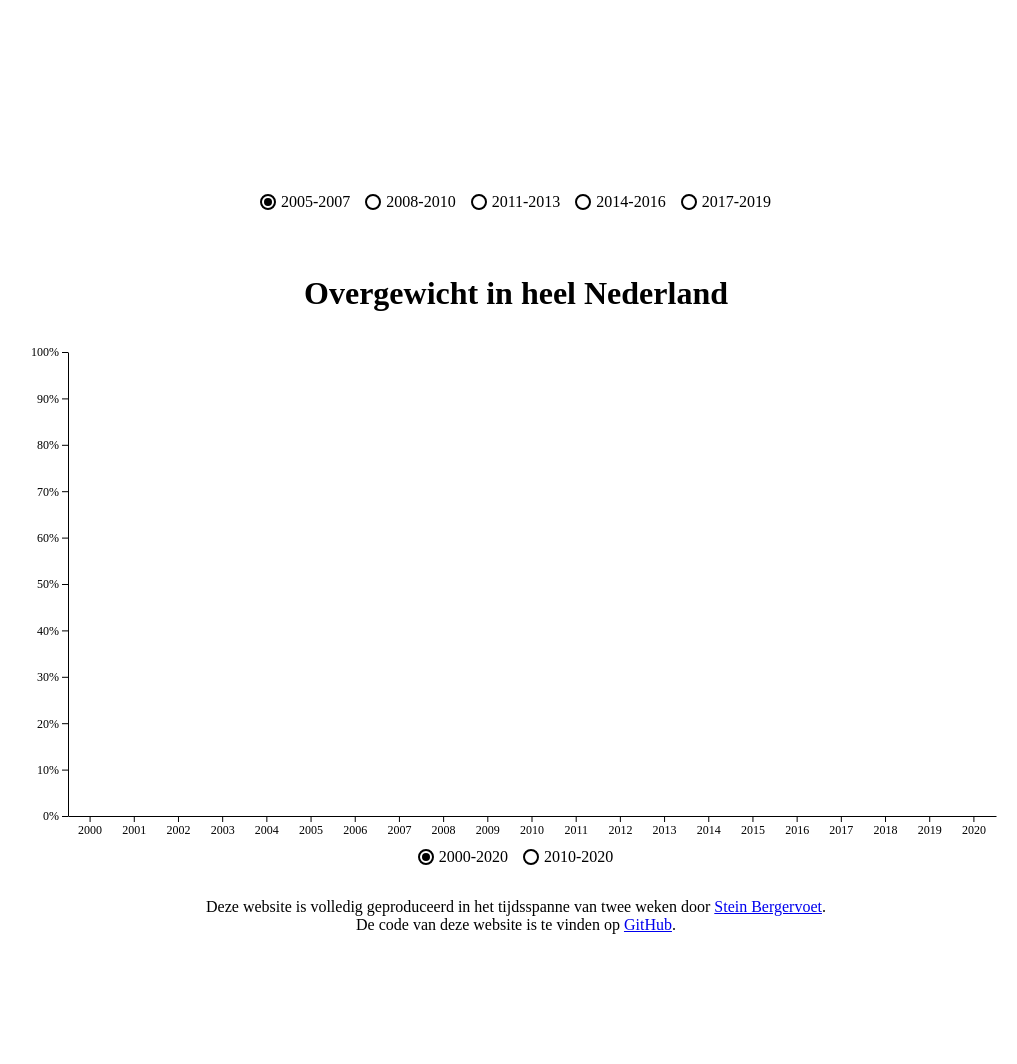
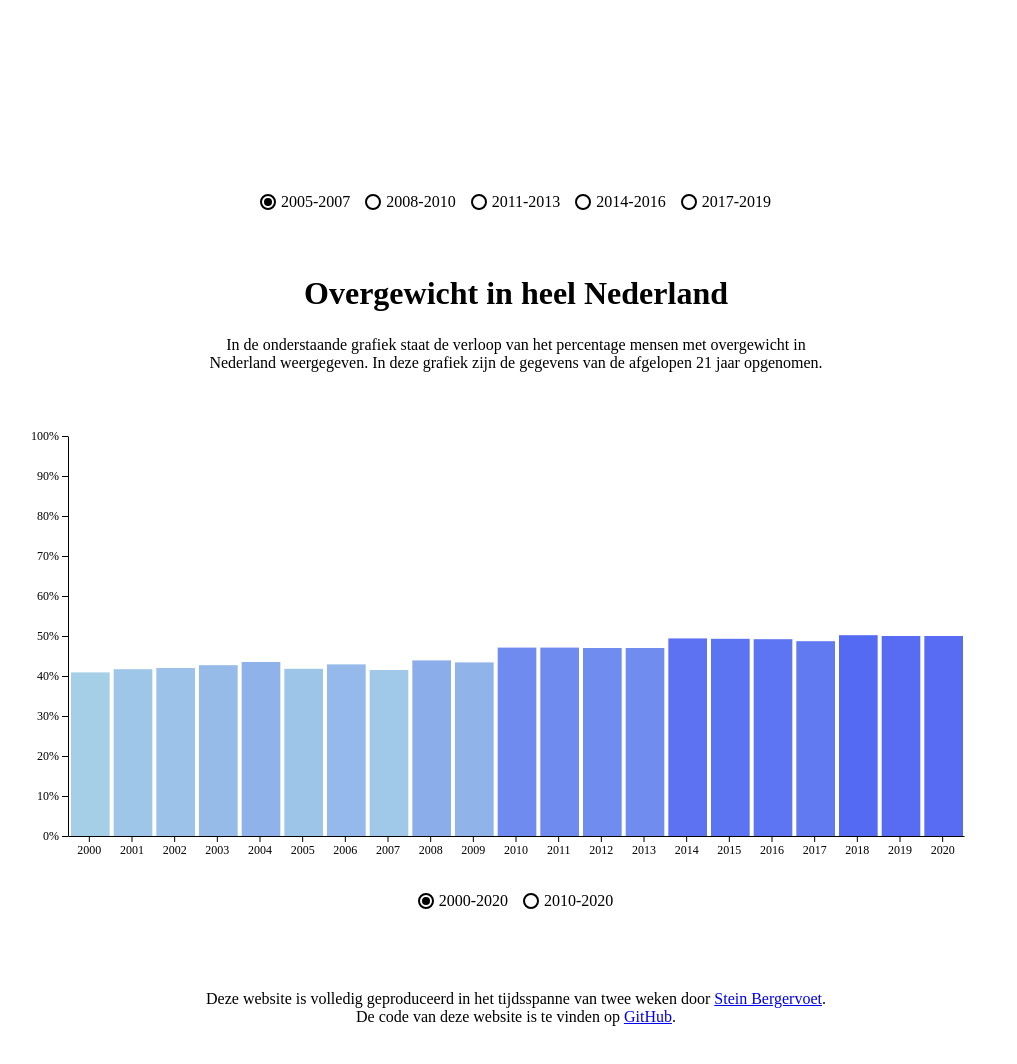
Before and after one commit to Steinberg99/frontend-data, a plain HTML site: page index.html in a window 1280 px wide. Shown: the part 1062-2126 px from the top of the page, without its empty margins (124-1141 px from the left). Before the commit the page ends 2012 px from the top, so only its background shows below. Drawn offline with nearby package versions, Linux system fonts and the light colour scheme; no server answers; a web font is replaced by a local one.

Commit message:
Add transitions to chart

```diff
--- a/chart.js
+++ b/chart.js
@@ -6,6 +6,7 @@ overweightChart.attr("width", chartWidth).attr("height", chartHeight);
 let overweightChartGroup = overweightChart.append("g");
 
 let x;
+let y;
 
 // Main function.
 function main() {
@@ -14,20 +15,17 @@ function main() {
 
 // Function to draw the initial chart.
 function drawChart(data) {
-  const padding = 32;
+  const padding = 48;
 
-  x = d3
+  x = d3 // Scale band for the x axis.
     .scaleBand()
     .domain(d3.range(data.length))
     .range([0, chartWidth - padding * 2]);
 
-  overweightChartGroup
+  overweightChartGroup // Add the x axis to the svg element.
     .append("g")
     .attr("id", "xAxis")
-    .attr(
-      "transform",
-      `translate(${padding * 1.5}, ${chartHeight - padding + 8})`
-    )
+    .attr("transform", `translate(${padding}, ${chartHeight - padding})`)
     .call(
       d3
         .axisBottom(x)
@@ -35,15 +33,15 @@ function drawChart(data) {
         .tickFormat(i => `${data[i].year}`)
     );
 
-  const y = d3
+  y = d3 // Scale for the y axis.
     .scaleLinear()
     .domain([100, 0])
-    .range([0, chartHeight - padding]);
+    .range([0, chartHeight - padding * 2]);
 
-  overweightChartGroup
+  overweightChartGroup // Add the y axis to the svg element.
     .append("g")
     .attr("id", "yAxis")
-    .attr("transform", `translate(${padding * 1.5}, 8)`)
+    .attr("transform", `translate(${padding}, ${padding})`)
     .call(
       d3
         .axisLeft(y)
@@ -56,7 +54,52 @@ function drawChart(data) {
 }
 
 // Function to update the chart on hover.
-function updateChart(data) {}
+function updateChart(data) {
+  const padding = 48;
+  const width = (chartWidth - 2 * padding) / data.length - 4; // Width of the bars.
+
+  overweightChartGroup
+    .selectAll("rect")
+    .data(data)
+    .join(
+      enter => {
+        return enter
+          .append("rect")
+          .transition()
+          .duration(400)
+          .attr("fill", d => color(d.overweight))
+          .attr("width", width)
+          .attr(
+            "height",
+            d => (d.overweight / 100) * (chartHeight - 2 * padding)
+          )
+          .attr(
+            "transform",
+            (d, i) =>
+              `translate(${x(i) + padding + 3}, ${y(d.overweight) + padding})`
+          );
+      },
+      update => {
+        return update
+          .transition()
+          .duration(400)
+          .attr("fill", d => color(d.overweight)) // Update the color
+          .attr("width", (chartWidth - 2 * padding) / data.length - 8) // Update the width of the rectangle.
+          .attr(
+            "height",
+            d => (d.overweight / 100) * (chartHeight - 2 * padding) // Update the height of the rectangles.
+          )
+          .attr(
+            "transform",
+            (d, i) =>
+              `translate(${x(i) + padding + 5}, ${y(d.overweight) + padding})` // Update the transform of the rectangles.
+          );
+      },
+      exit => {
+        return exit.transition().duration(400).style("opacity", 0).remove(); // Delete left over rectangles.
+      }
+    );
+}
 
 // Function to rescale the x axis of the chart.
 function rescale(data) {
--- a/index.html
+++ b/index.html
@@ -55,7 +55,11 @@
     <section id="sectionThree">
       <!-- Overweight chart. -->
       <h2>Overgewicht in heel Nederland</h2>
-      <p></p>
+      <p>
+        In de onderstaande grafiek staat de verloop van het percentage mensen
+        met overgewicht in Nederland weergegeven. In deze grafiek zijn de
+        gegevens van de afgelopen 21 jaar opgenomen.
+      </p>
       <svg id="overweightChart"></svg>
 
       <!-- Radio buttons to select a period. -->
--- a/styles.css
+++ b/styles.css
@@ -150,6 +150,14 @@ form label:last-child {
   align-items: center;
 }
 
+#sectionThree p {
+  padding-top: 1.5em;
+}
+
 #sectionThree svg text {
   font-size: 0.75em;
 }
+
+footer {
+  padding: 3em 0 4em 0;
+}
```
